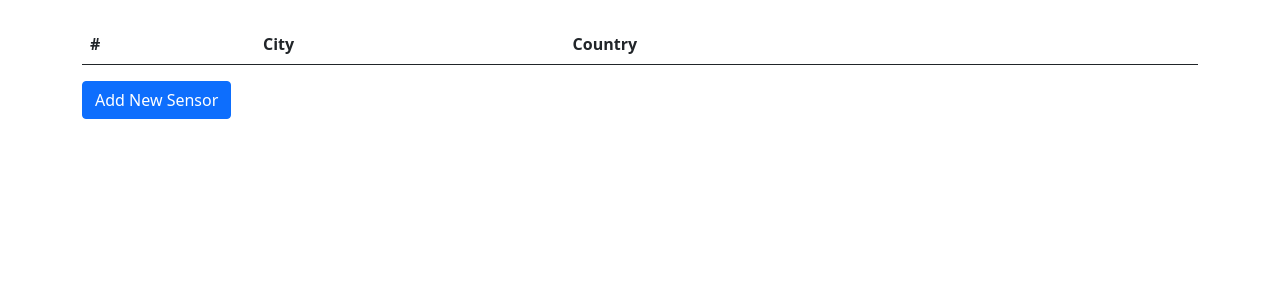
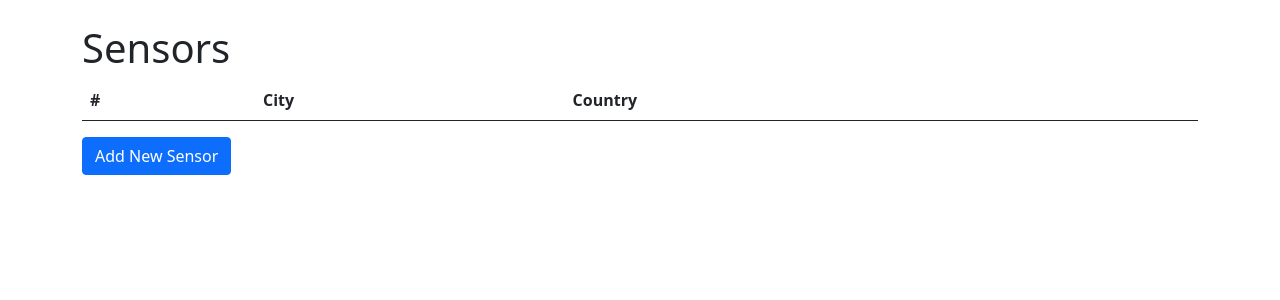
Before and after one commit to Andrewsyl/222, a Flask app: page / in a window 1280 px wide. Shown: the part 56-356 px from the top of the page. Run offline with Flask 2, Linux system fonts and the light colour scheme; data that the repository does not hold is empty.

Commit message:
Update home.html

```diff
--- a/templates/home.html
+++ b/templates/home.html
@@ -10,6 +10,7 @@ get_flashed_messages() %}
   ></button>
 </div>
 {% endfor %}
+<h1>Sensors</h1>
 <table class="table table-striped">
   <thead>
     <tr>
```
